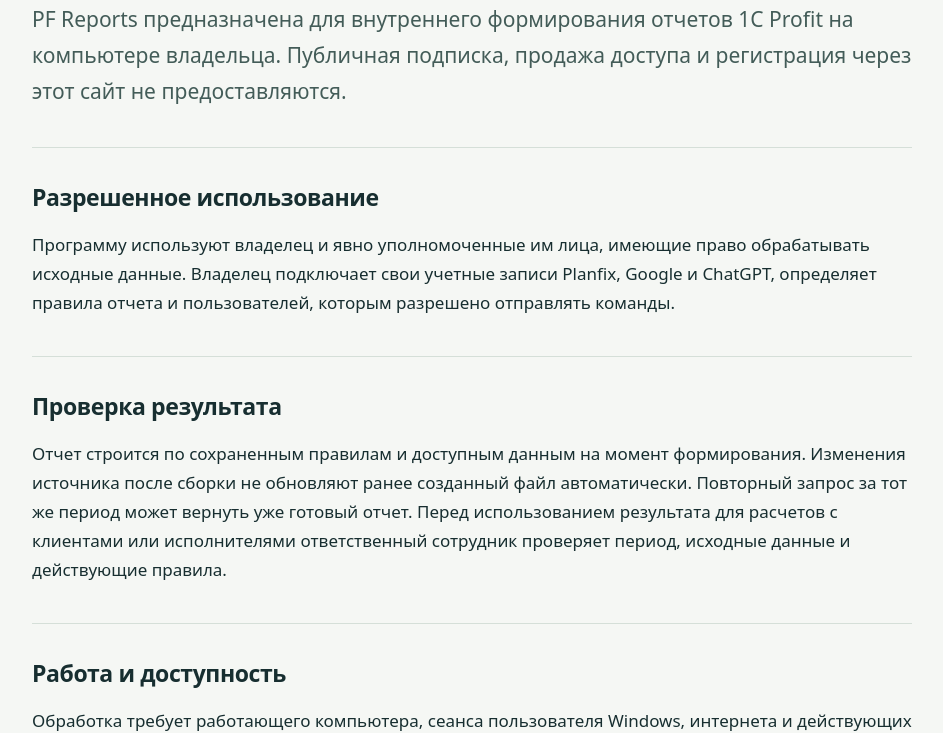
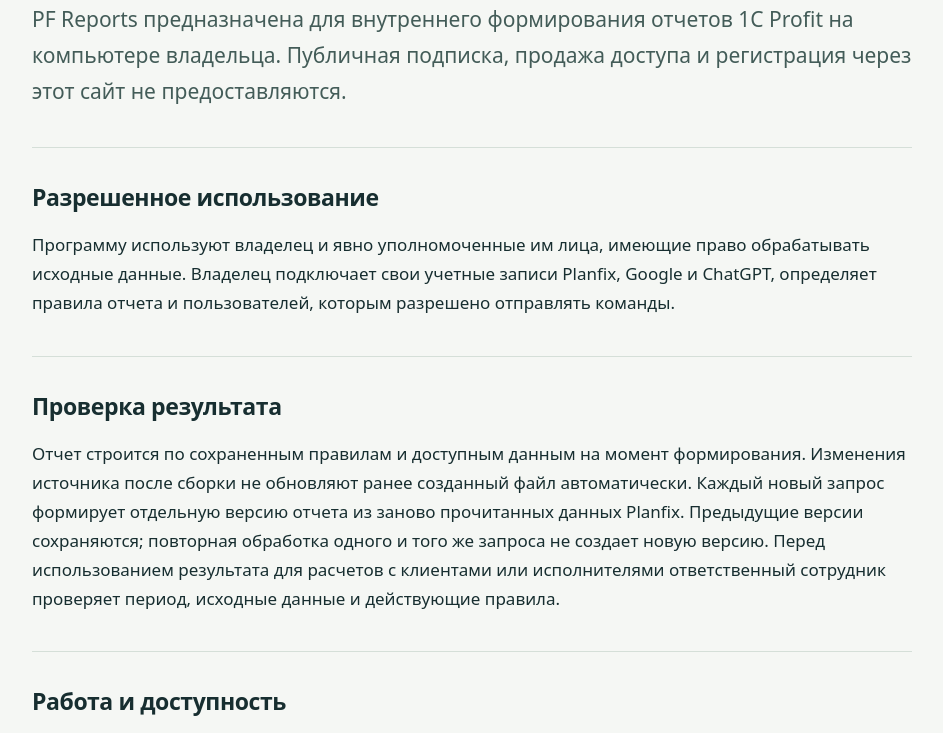
Before and after one commit to VyacheslavDz/pf-reports-info, a plain HTML site: page terms.html in a window 1280 px wide. Shown: the part 285-1018 px from the top of the page, without its empty margins (168-1111 px from the left). Drawn offline with Linux system fonts and the light colour scheme.

Commit message:
Document fresh report generation for every new request

```diff
--- a/terms.html
+++ b/terms.html
@@ -3,7 +3,7 @@
 <body><header><a class="brand" href="index.html">PF Reports</a><nav aria-label="Навигация"><a href="privacy.html">Конфиденциальность</a><a href="terms.html" aria-current="page">Условия</a></nav></header><main>
 <p class="eyebrow">Редакция от 15 октября 2026</p><h1>Условия использования</h1><p class="lead">PF Reports предназначена для внутреннего формирования отчетов 1C Profit на компьютере владельца. Публичная подписка, продажа доступа и регистрация через этот сайт не предоставляются.</p>
 <section><h2>Разрешенное использование</h2><p>Программу используют владелец и явно уполномоченные им лица, имеющие право обрабатывать исходные данные. Владелец подключает свои учетные записи Planfix, Google и ChatGPT, определяет правила отчета и пользователей, которым разрешено отправлять команды.</p></section>
-<section><h2>Проверка результата</h2><p>Отчет строится по сохраненным правилам и доступным данным на момент формирования. Изменения источника после сборки не обновляют ранее созданный файл автоматически. Повторный запрос за тот же период может вернуть уже готовый отчет. Перед использованием результата для расчетов с клиентами или исполнителями ответственный сотрудник проверяет период, исходные данные и действующие правила.</p></section>
+<section><h2>Проверка результата</h2><p>Отчет строится по сохраненным правилам и доступным данным на момент формирования. Изменения источника после сборки не обновляют ранее созданный файл автоматически. Каждый новый запрос формирует отдельную версию отчета из заново прочитанных данных Planfix. Предыдущие версии сохраняются; повторная обработка одного и того же запроса не создает новую версию. Перед использованием результата для расчетов с клиентами или исполнителями ответственный сотрудник проверяет период, исходные данные и действующие правила.</p></section>
 <section><h2>Работа и доступность</h2><p>Обработка требует работающего компьютера, сеанса пользователя Windows, интернета и действующих разрешений подключенных сервисов. Доступность зависит от этих условий и ограничений сервисов. Публикация этих страниц не предоставляет посетителю доступ к программе, отчетам или учетным записям.</p></section>
 <section><h2>Данные и прекращение использования</h2><p>Порядок обработки и удаления данных описан в <a href="privacy.html">политике конфиденциальности</a>. Использование можно прекратить, остановив программу и отозвав разрешения подключенных сервисов. Удаление ранее созданных материалов выполняется отдельно владельцем.</p><p>Вопросы о работе программы: <a href="mailto:1cprofit2017@gmail.com">1cprofit2017@gmail.com</a>.</p></section>
 </main><footer><a href="index.html">О программе</a> · <a href="privacy.html">Политика конфиденциальности</a></footer></body></html>
```
